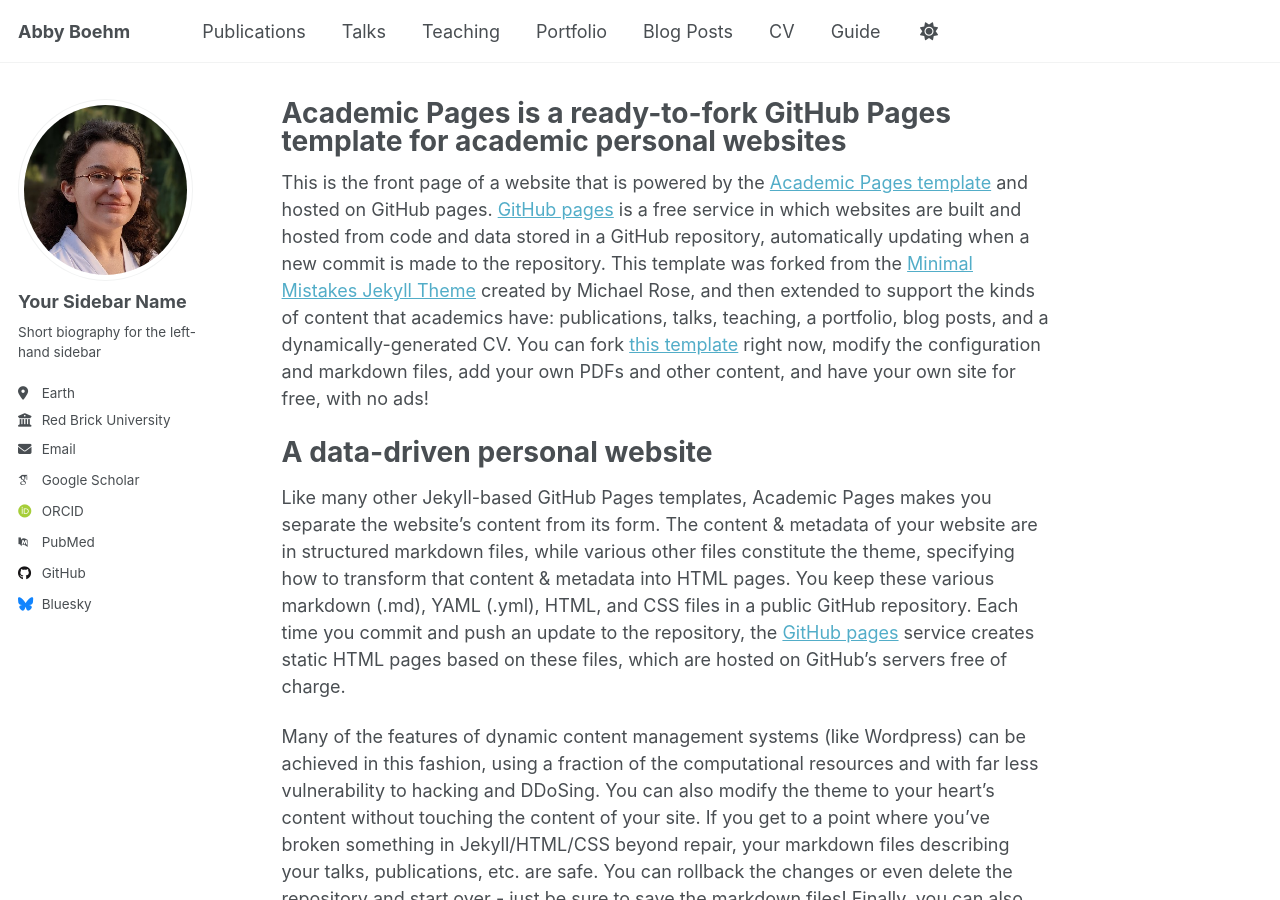
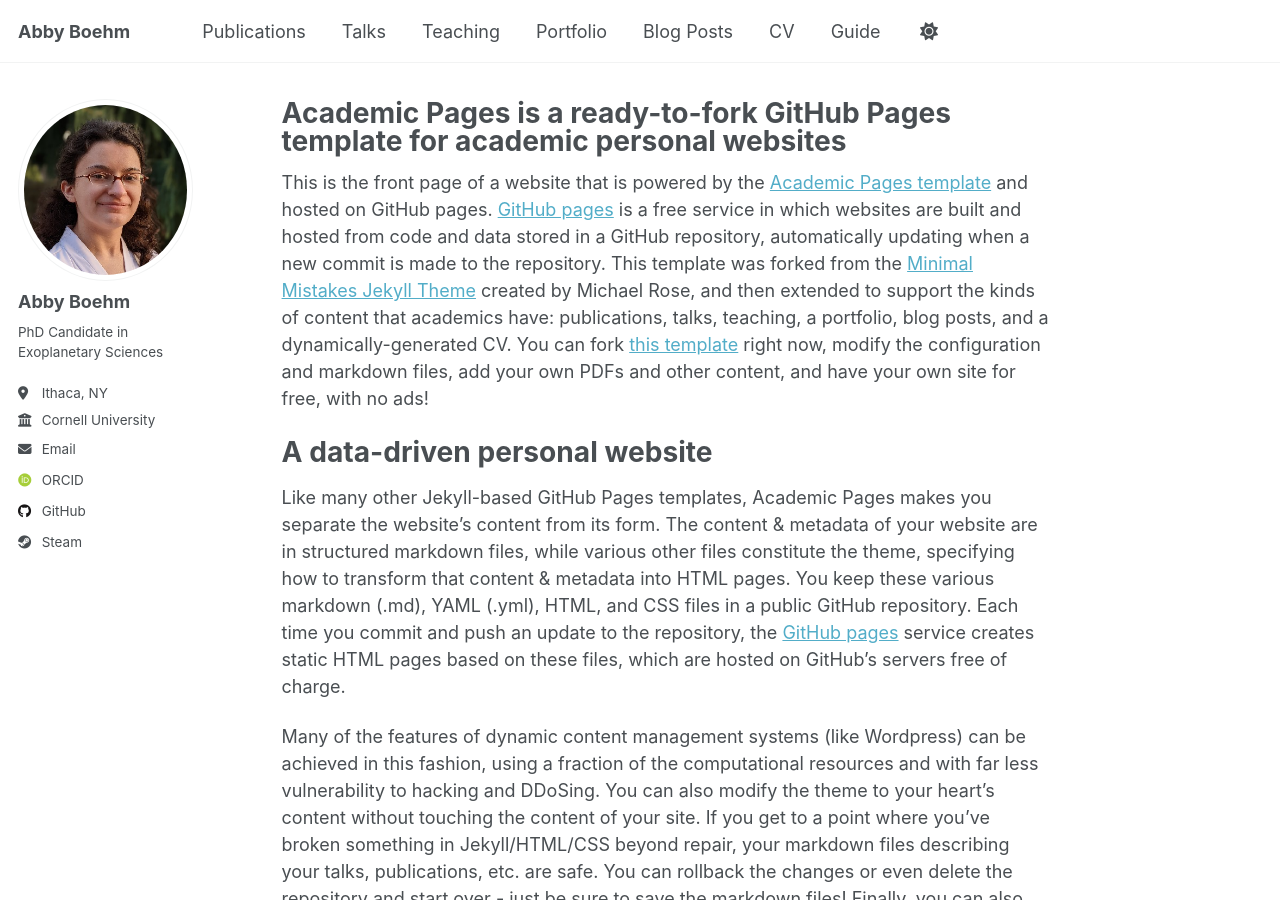
Before and after one commit to AbbyBoehm/AbbyBoehm.github.io, a Jekyll site: the page built from _pages/about.md, in a window 1280 px wide and 900 px high. Built offline with Jekyll 4.4.1, drawn with Linux system fonts in a browser that asks for light colours; some web fonts are replaced.

Commit message:
updating contact info:

```diff
--- a/_config.yml
+++ b/_config.yml
@@ -23,22 +23,22 @@
 author:
   # Biographic information
   avatar           : "profile.png"
-  name             : "Your Sidebar Name"
+  name             : "Abby Boehm"
   pronouns         : # example: "she/her"
-  bio              : "Short biography for the left-hand sidebar"
-  location         : "Earth"
-  employer         : "Red Brick University"
+  bio              : "PhD Candidate in Exoplanetary Sciences"
+  location         : "Ithaca, NY"
+  employer         : "Cornell University"
   uri              : # URL
-  email            : "none@example.org"
+  email            : "vab55@cornell.edu"
 
   # Academic websites
   academia         : # URL
   arxiv            : # URL - Update with the correct link to your profile
-  googlescholar    : "https://scholar.google.com/citations?user=PS_CX0AAAAAJ"
+  googlescholar    : # URL
   impactstory      : # URL
   orcid            : "http://orcid.org/yourorcidurl"
   semantic         : # URL
-  pubmed           : "https://www.ncbi.nlm.nih.gov/pubmed/?term=john+snow"
+  pubmed           : # URL
   researchgate     : # URL
   scopus           : # URL
 
@@ -46,12 +46,12 @@
   bitbucket        : # Username - Update with your username on the site
   codepen          : # Username
   dribbble         : # Username
-  github           : "academicpages"
+  github           : "AbbyBoehm"
   kaggle           : # Username
   stackoverflow    : # User number or user number and name (i.e., use "1" or "1/jeff-atwood")
 
   # Social media
-  bluesky          : "bsky.app" # Replace this with you Bluesky username
+  bluesky          : #"bsky.app" # Replace this with you Bluesky username
   facebook         : # Username
   flickr           : # Username
   foursquare       : # Username
@@ -65,7 +65,7 @@
   medium           : # URL
   pinterest        : # Username
   soundcloud       : # Username
-  steam            : # Username
+  steam            : "demented_saint" # Username
   telegram         : # URL
   tumblr           : # Username
   twitter          : # Username for X / Twitter
```
